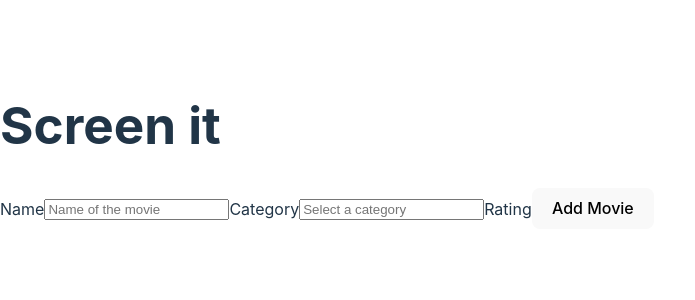
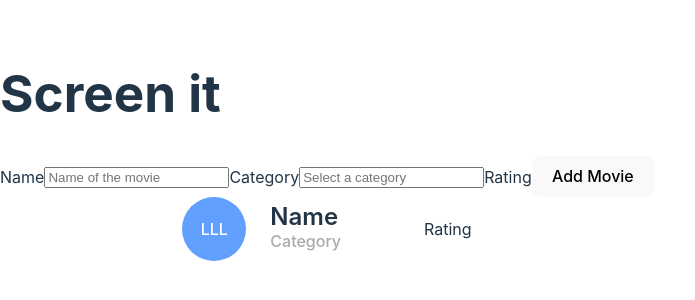
Before and after one commit to austingw/screen-it, a React (Vite) app: page / in a window 1280 px wide. Shown: the part 254-554 px from the top of the page, without its empty margins (0-695 px from the left). Built offline with nearby package versions, Linux system fonts and the light colour scheme.

Commit message:
Add placeholder list item with styling

```diff
--- a/src/App.jsx
+++ b/src/App.jsx
@@ -1,11 +1,13 @@
 import { useState } from "react";
 import MovieForm from "./components/MovieForm";
+import ListItem from "./components/ListItem";
 
 function App() {
   return (
     <div className="App">
       <h1>Screen it</h1>
       <MovieForm />
+      <ListItem />
     </div>
   );
 }
--- /dev/null
+++ b/src/components/ListItem.jsx
@@ -0,0 +1,12 @@
+export default function ListItem() {
+  return (
+    <div className="list-item">
+      <div className="item-icon">LLL</div>
+      <div className="item-text">
+        <div className="name">Name</div>
+        <div className="category">Category</div>
+      </div>
+      <div>Rating</div>
+    </div>
+  );
+}
--- a/src/components/MovieList.jsx
+++ /dev/null
@@ -1,3 +0,0 @@
-export default function MovieList() {
-  return <div></div>;
-}
--- a/src/style.css
+++ b/src/style.css
@@ -68,3 +68,44 @@ button:focus-visible {
     background-color: #f9f9f9;
   }
 }
+
+.list-item {
+  box-sizing: border-box;
+  display: flex;
+  flex-direction: row;
+  justify-content: center;
+  align-items: center;
+}
+
+.item-icon {
+  display: flex;
+  align-items: center;
+  justify-content: center;
+  height: 64px;
+  width: 64px;
+  font-weight: 500;
+  font-size: 16px;
+  color: #ffffff;
+  background-color: #61a0ff;
+  border-radius: 64px;
+  margin-right: 24px;
+}
+
+.item-text {
+  display: flex;
+  flex-direction: column;
+  justify-content: center;
+  align-items: flex-start;
+  margin-right: 83px;
+}
+
+.name {
+  font-weight: 600;
+  font-size: 24px;
+}
+
+.category {
+  font-weight: 500;
+  font-size: 16px;
+  color: #aaaaaa;
+}
```
Also changed, not shown: src/defaultMovies.js (added, +27 -0 lines).
